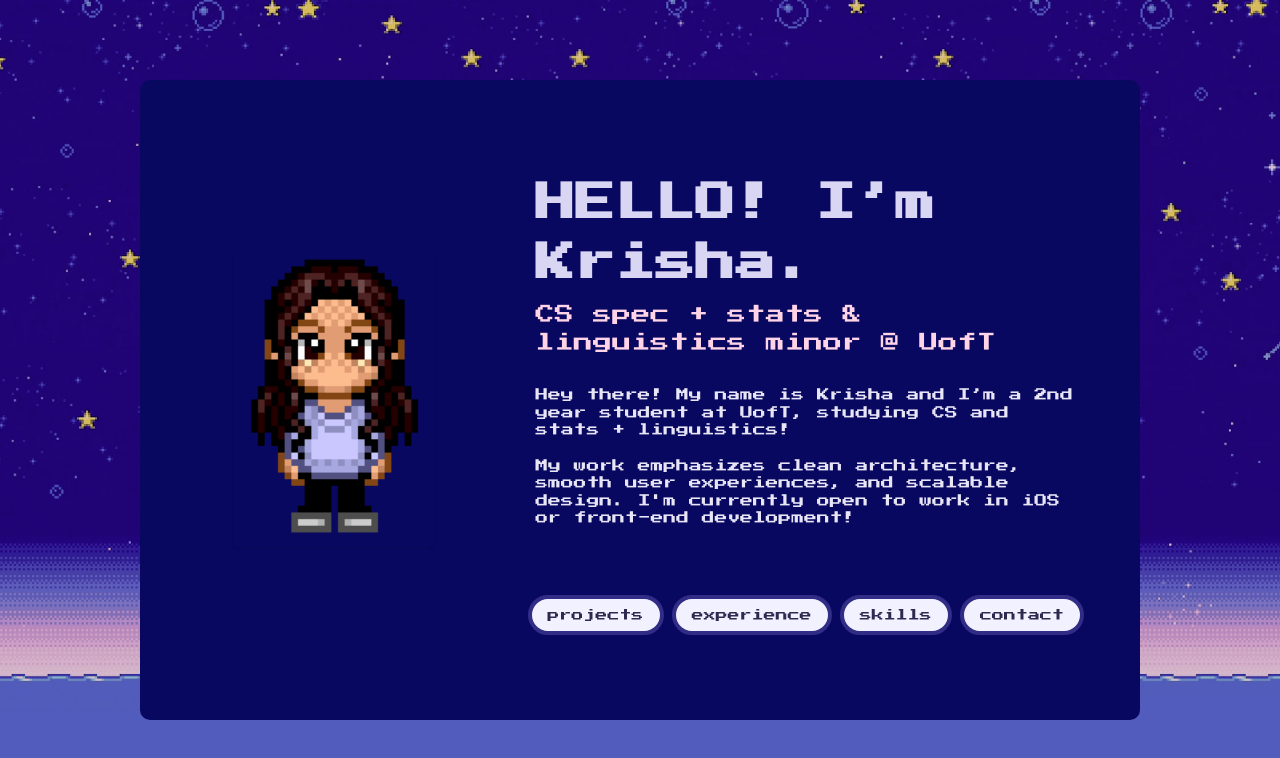
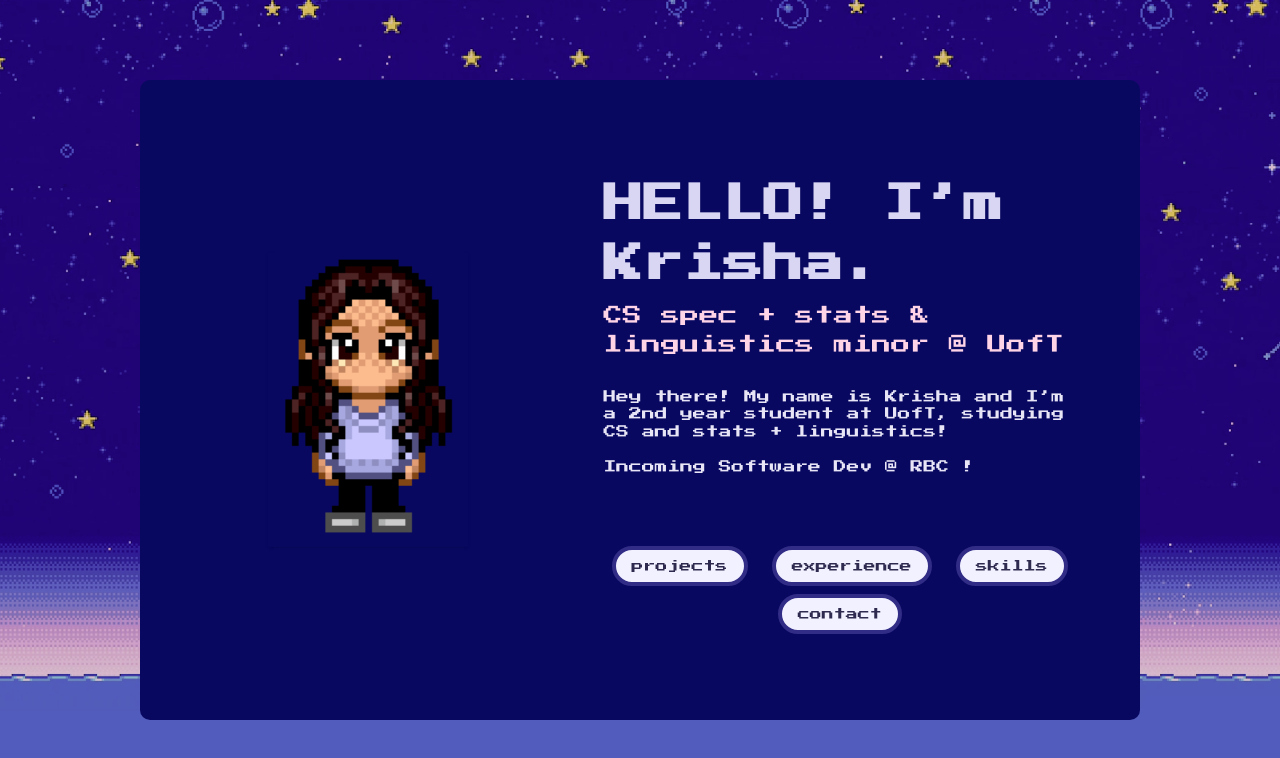
Before and after one commit to kr1shap/personal-site, a React (Vite) app: page / in a window 1280 px wide. Shown: the top 758 px of the page. Built offline with nearby package versions, Linux system fonts and the light colour scheme.

Commit message:
update: added some thingies

```diff
--- a/src/data/portInfo.json
+++ b/src/data/portInfo.json
@@ -1,5 +1,12 @@
 {
   "projects": [
+    {
+      "title": "Smart Air",
+      "stack": "Java Native, Android Studio, Firebase",
+      "description": "A child-friendly app for asthma, along with parent management and provider viewing! (I was also a very good scrum master)",
+      "img": "smartair.png",
+      "url": "https://github.com/kr1shap/smart-air"
+    },
     {
       "title": "UniMap",
       "stack": "Swift, SwiftUI, FastAPI",
@@ -53,6 +60,11 @@
   ],
   "experience": [
     {
+      "title": "Software Dev @ RBC",
+      "description": "Incoming Winter 2026!",
+      "img": "public/rbclogo.webp"
+    },
+    {
       "title": "Web Dev @ BizZone Inc.",
       "description": "∙Evaluated client websites against appropriate standards \n ∙Designed Figma bootstrap elements and concepts for clients",
       "img": "https://d2q79iu7y748jz.cloudfront.net/s/_logo/ccfa256d196e5e73331612529de95104"
--- a/src/pages/Abt.jsx
+++ b/src/pages/Abt.jsx
@@ -45,7 +45,7 @@ function Abt(props) {
             studying CS and stats + linguistics!
             <br />
             <br />
-            My work emphasizes clean architecture, smooth user experiences, and scalable design. I'm currently open to work in iOS or front-end development!
+            Incoming Software Dev @ RBC !
           </p>
         </div>
 
```
Also changed, not shown: public/smartair.png (added).
